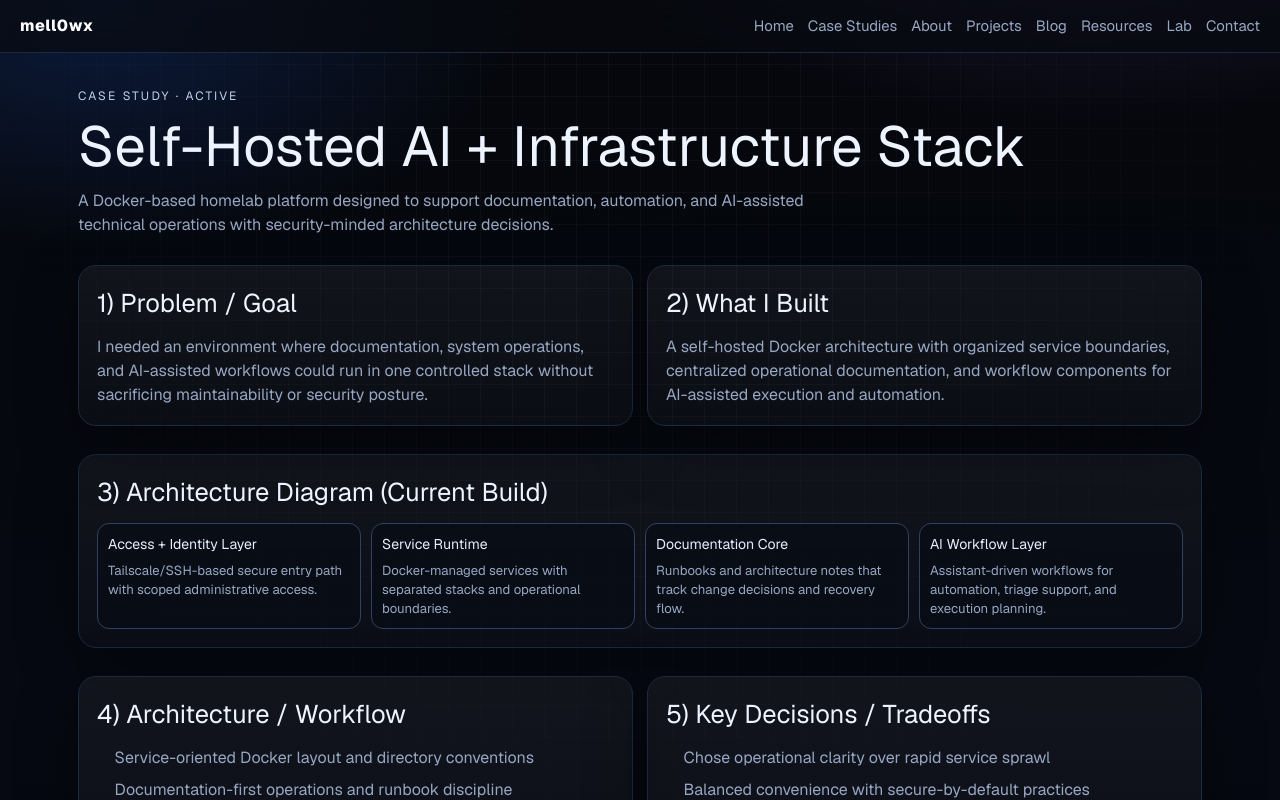
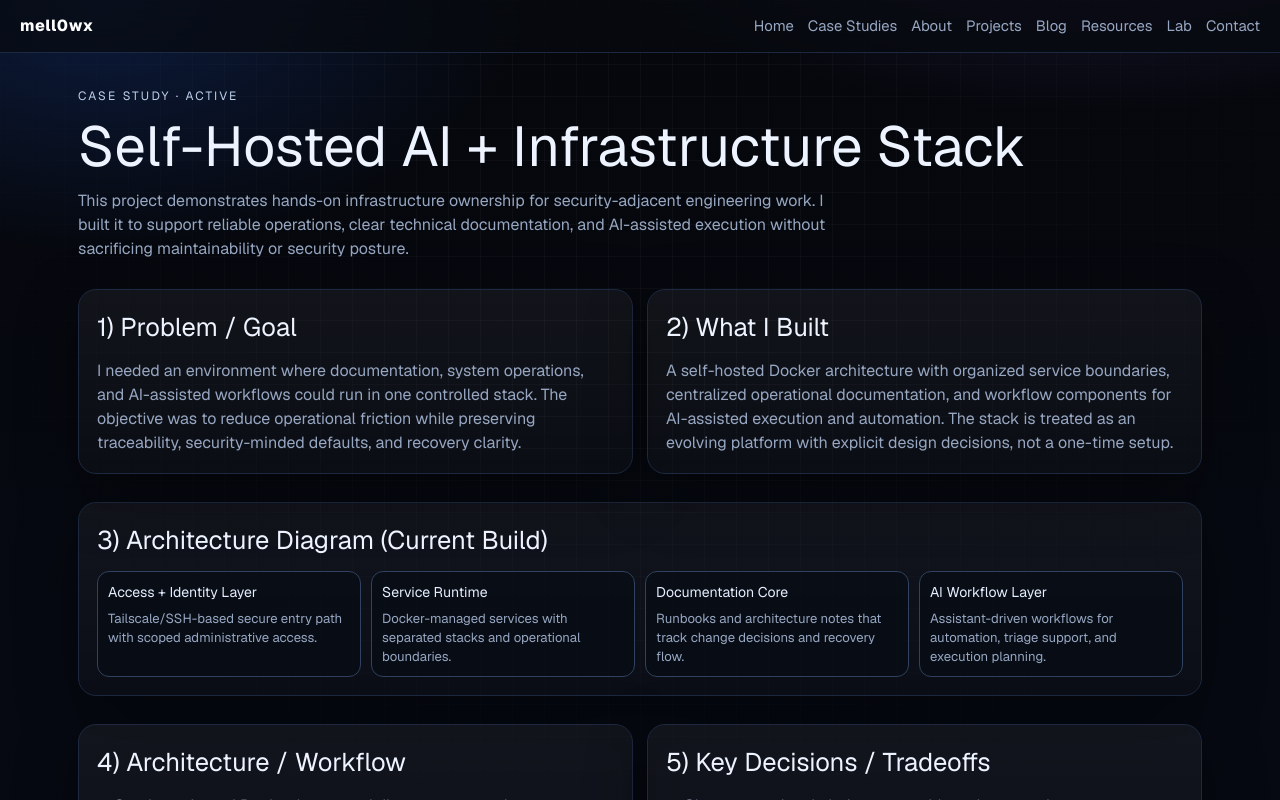
Before and after one commit to egrexsec/mell0wx-brand-hq-pro, a Next.js app: page /case-studies/self-hosted-ai-infrastructure in a window 1280 px wide. Shown: the top 800 px of the page. Built offline with nearby package versions, Linux system fonts and the light colour scheme.

Commit message:
copy: strengthen recruiter-facing case study intros

```diff
--- a/src/app/case-studies/bug-bounty-methodology/page.tsx
+++ b/src/app/case-studies/bug-bounty-methodology/page.tsx
@@ -6,8 +6,9 @@ export default function BugBountyMethodologyCaseStudyPage() {
       <p className="kicker">Case Study · In Progress</p>
       <h1 className="hero-title">Hermes Bug Bounty Methodology Workflow</h1>
       <p className="sub">
-        A methodology-first vulnerability research workflow focused on improving signal quality through structure,
-        testing discipline, and reproducible notes.
+        This workflow shows how I approach vulnerability research as an engineering process, not random probing.
+        It is designed to improve finding quality, preserve reasoning, and produce cleaner handoff into report-ready
+        evidence for product security and triage teams.
       </p>
 
       <section className="section grid grid-2">
@@ -15,14 +16,16 @@ export default function BugBountyMethodologyCaseStudyPage() {
           <h2>1) Problem / Goal</h2>
           <p className="sub">
             Ad-hoc bounty testing creates inconsistent results and weak reporting context. I wanted a workflow that
-            improves vulnerability discovery quality by structuring scope analysis, hypothesis generation, and follow-through.
+            enforces scope discipline, makes each test decision explicit, and reduces context loss between discovery,
+            validation, and final write-up.
           </p>
         </article>
         <article className="glass card">
           <h2>2) What I Built</h2>
           <p className="sub">
             A Hermes-driven process model for scope intake, attack-surface segmentation, test path planning, evidence
-            capture, and reporting continuity.
+            capture, and reporting continuity. The workflow turns exploratory testing into a documented pipeline that
+            can be reviewed, repeated, and improved over time.
           </p>
         </article>
       </section>
--- a/src/app/case-studies/purple-team-lab/page.tsx
+++ b/src/app/case-studies/purple-team-lab/page.tsx
@@ -6,8 +6,9 @@ export default function PurpleTeamLabCaseStudyPage() {
       <p className="kicker">Case Study · In Progress</p>
       <h1 className="hero-title">Purple Team Lab with Splunk and Investigation Automation</h1>
       <p className="sub">
-        A local, repeatable testing environment for simulating attacker behavior, validating detection logic, and
-        improving investigation workflow quality.
+        I built this lab to prove I can turn attack simulation into repeatable detection and investigation outcomes.
+        It reflects the core skills teams expect from a security engineer: controlled testing, signal validation, and
+        disciplined technical documentation.
       </p>
 
       <section className="section grid grid-2">
@@ -15,15 +16,16 @@ export default function PurpleTeamLabCaseStudyPage() {
           <h2>1) Problem / Goal</h2>
           <p className="sub">
             I needed a safe environment to run realistic attack scenarios and test detection assumptions without
-            production risk. The objective was to make detection validation and post-attack investigation repeatable,
-            not one-off.
+            production risk. The goal was to replace one-off analysis with a repeatable workflow that can be tuned,
+            replayed, and defended in front of stakeholders.
           </p>
         </article>
         <article className="glass card">
           <h2>2) What I Built</h2>
           <p className="sub">
             A VirtualBox-based Windows 11 lab with attacker, victim, and defender systems, plus Splunk for telemetry
-            collection and analysis. The environment is designed for structured scenario replay and tuning.
+            collection and analysis. The stack is intentionally built for structured replay, faster detection iteration,
+            and cleaner incident investigation handoff.
           </p>
         </article>
       </section>
--- a/src/app/case-studies/self-hosted-ai-infrastructure/page.tsx
+++ b/src/app/case-studies/self-hosted-ai-infrastructure/page.tsx
@@ -6,8 +6,9 @@ export default function SelfHostedAiInfrastructureCaseStudyPage() {
       <p className="kicker">Case Study · Active</p>
       <h1 className="hero-title">Self-Hosted AI + Infrastructure Stack</h1>
       <p className="sub">
-        A Docker-based homelab platform designed to support documentation, automation, and AI-assisted technical
-        operations with security-minded architecture decisions.
+        This project demonstrates hands-on infrastructure ownership for security-adjacent engineering work.
+        I built it to support reliable operations, clear technical documentation, and AI-assisted execution without
+        sacrificing maintainability or security posture.
       </p>
 
       <section className="section grid grid-2">
@@ -15,14 +16,16 @@ export default function SelfHostedAiInfrastructureCaseStudyPage() {
           <h2>1) Problem / Goal</h2>
           <p className="sub">
             I needed an environment where documentation, system operations, and AI-assisted workflows could run in one
-            controlled stack without sacrificing maintainability or security posture.
+            controlled stack. The objective was to reduce operational friction while preserving traceability,
+            security-minded defaults, and recovery clarity.
           </p>
         </article>
         <article className="glass card">
           <h2>2) What I Built</h2>
           <p className="sub">
             A self-hosted Docker architecture with organized service boundaries, centralized operational documentation,
-            and workflow components for AI-assisted execution and automation.
+            and workflow components for AI-assisted execution and automation. The stack is treated as an evolving
+            platform with explicit design decisions, not a one-time setup.
           </p>
         </article>
       </section>
```
